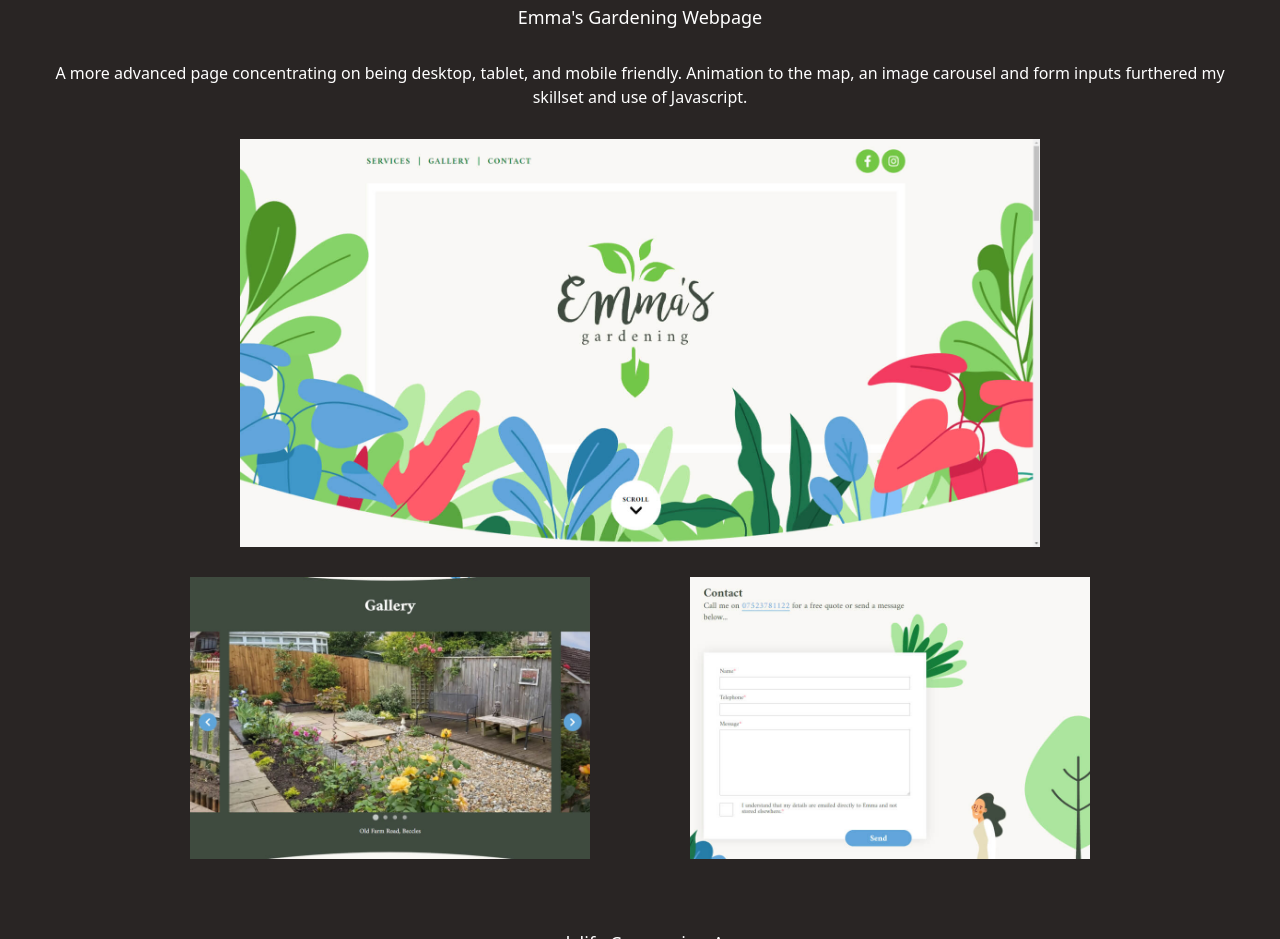
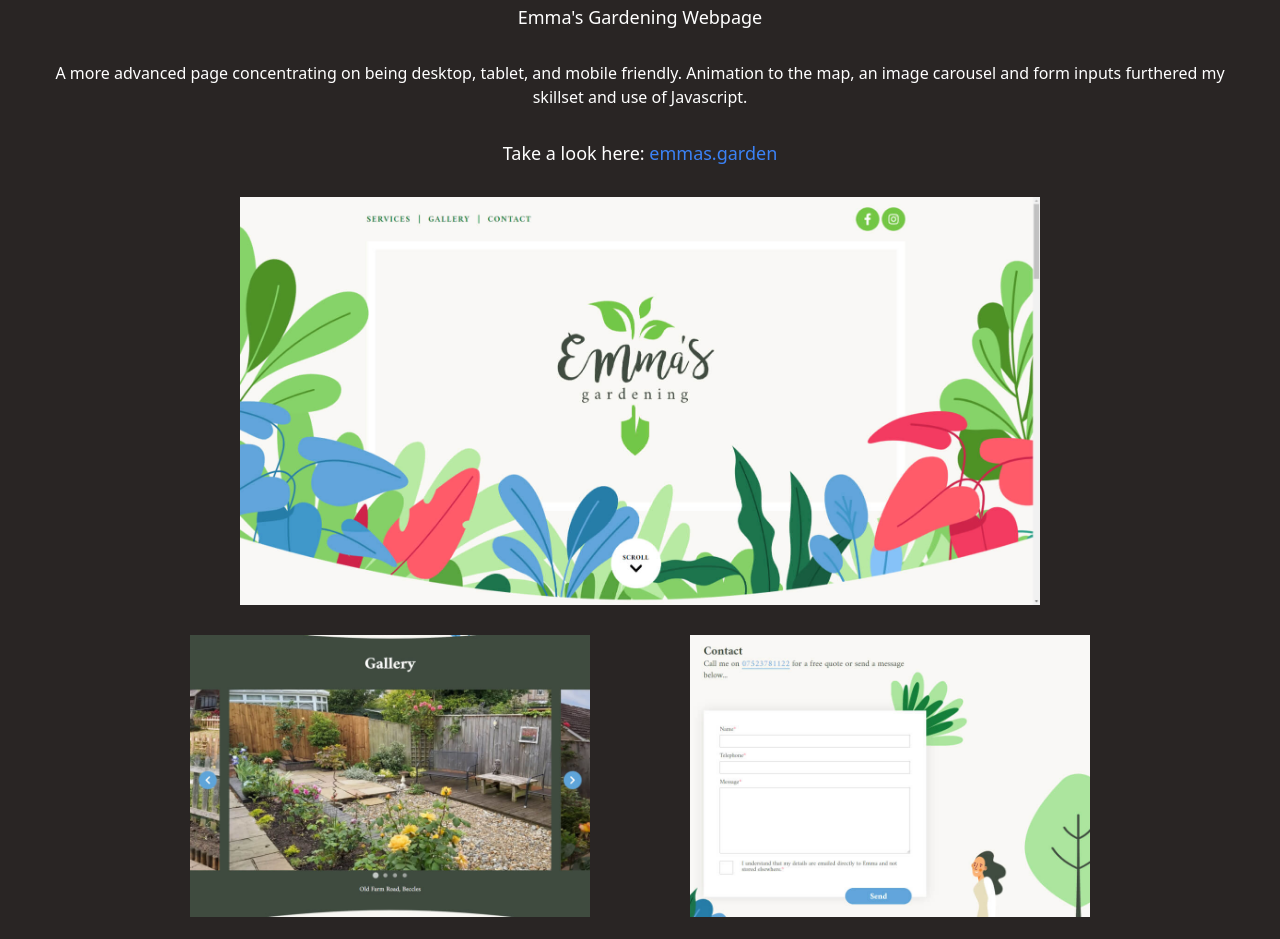
Before and after one commit to IanBedingfield/ibwd, a website built with Vite: page index.html in a window 1280 px wide. Shown: the part 2031-2970 px from the top of the page. Built offline with nearby package versions, Linux system fonts and the light colour scheme; some packages are replaced by stand-ins of ours.

Commit message:
Emma's Gardening link

```diff
--- a/index.html
+++ b/index.html
@@ -61,6 +61,7 @@
         <div class="flex-col flex-center pb-70px gap-30px">
           <h3 class="text-white text-center text-lg">Emma's Gardening Webpage</h3>
           <p class="text-white text-center">A more advanced page concentrating on being desktop, tablet, and mobile friendly. Animation to the map, an image carousel and form inputs furthered my skillset and use of Javascript.</p>
+          <p class="text-white text-center text-lg">Take a look here: <a class="text-blue-500 hover:underline" href="https://emmas.garden/" target="_blank">emmas.garden</a></p>
           <img class="w-800px" src="./assets/img/projects-emmasgardening-1.jpg" alt="Emma's Gardening 1">
           <div class="flex lg:gap-100px <lg:flex-col gap-30px">
             <img class="w-400px" src="./assets/img/projects-emmasgardening-2.jpg" alt="Emma's Gardening 2">
--- a/package.json
+++ b/package.json
@@ -8,6 +8,7 @@
     "preview": "vite preview"
   },
   "devDependencies": {
+    "@windicss/plugin-animations": "^1.0.9",
     "autoprefixer": "^10.4.7",
     "sass": "^1.52.3",
     "vite": "^2.9.9",
```
Also changed, not shown: 1 other file.
